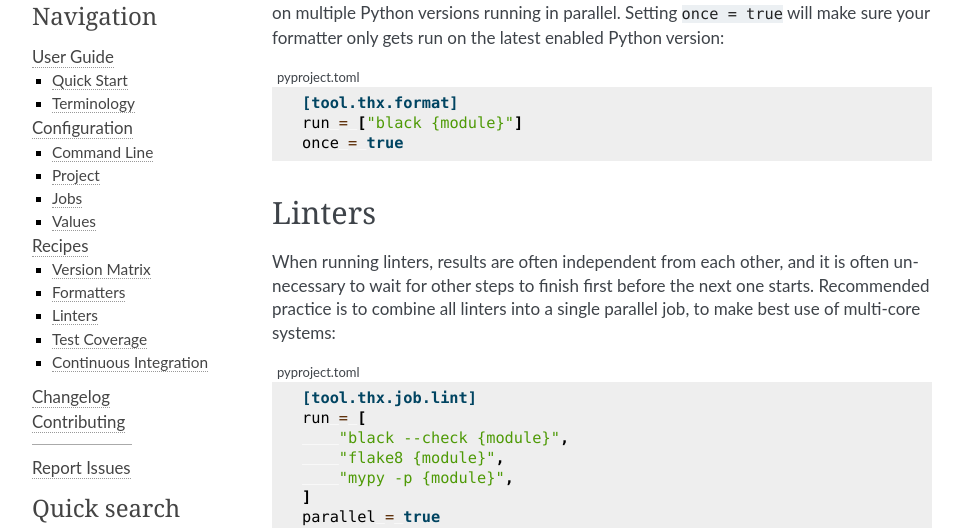
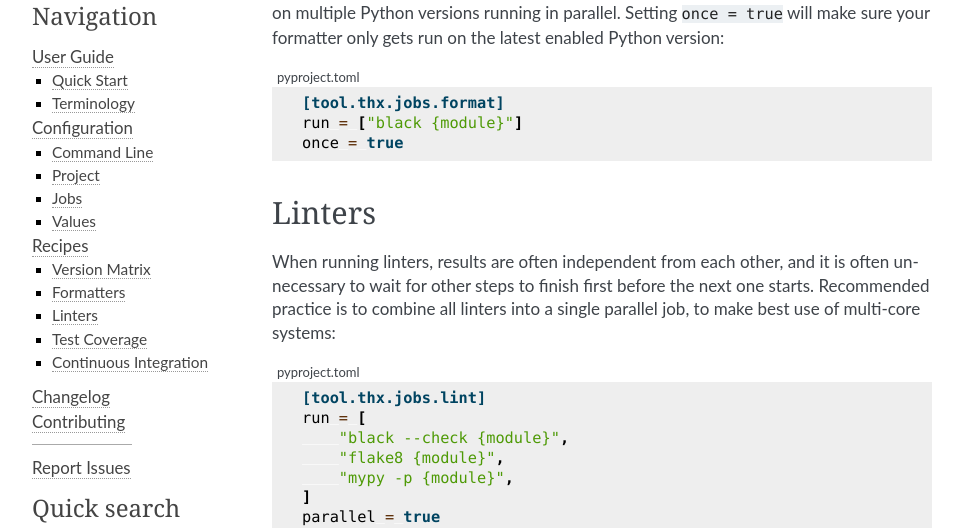
Before and after one commit to omnilib/thx, a Sphinx documentation site: the page built from docs/recipes.rst, in a window 1280 px wide and 900 px high, scrolled down 348 px. Shown: the part 166-694 px from the top of the window, without its empty margins (148-1111 px from the left). Built offline with Sphinx 7.4.7, drawn with Linux system fonts in a browser that asks for light colours; some web fonts are replaced.

Commit message:
Fix toml section names in docs

```diff
--- a/docs/recipes.rst
+++ b/docs/recipes.rst
@@ -28,7 +28,7 @@ your formatter only gets run on the latest enabled Python version:
 .. code-block:: toml
     :caption: pyproject.toml
 
-    [tool.thx.format]
+    [tool.thx.jobs.format]
     run = ["black {module}"]
     once = true
 
@@ -44,7 +44,7 @@ best use of multi-core systems:
 .. code-block:: toml
     :caption: pyproject.toml
 
-    [tool.thx.job.lint]
+    [tool.thx.jobs.lint]
     run = [
         "black --check {module}",
         "flake8 {module}",
```
